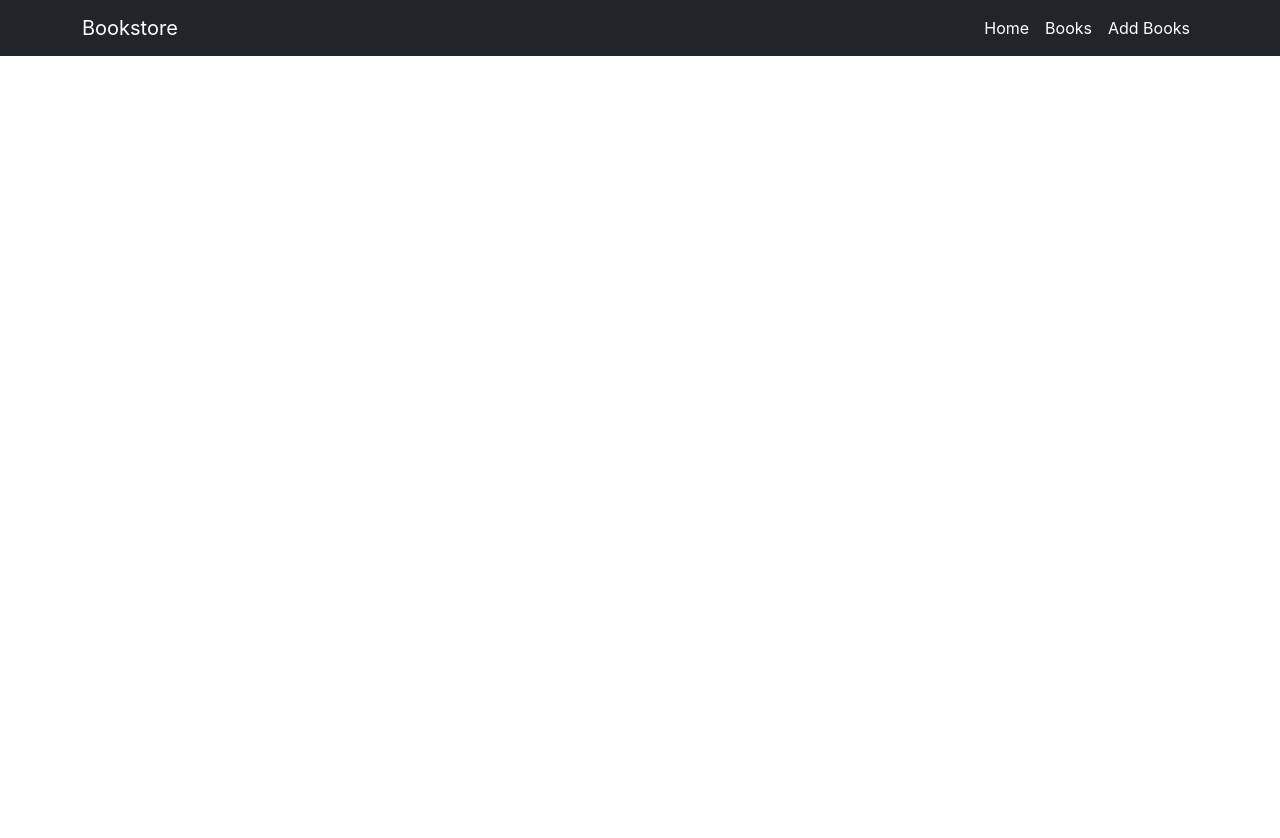
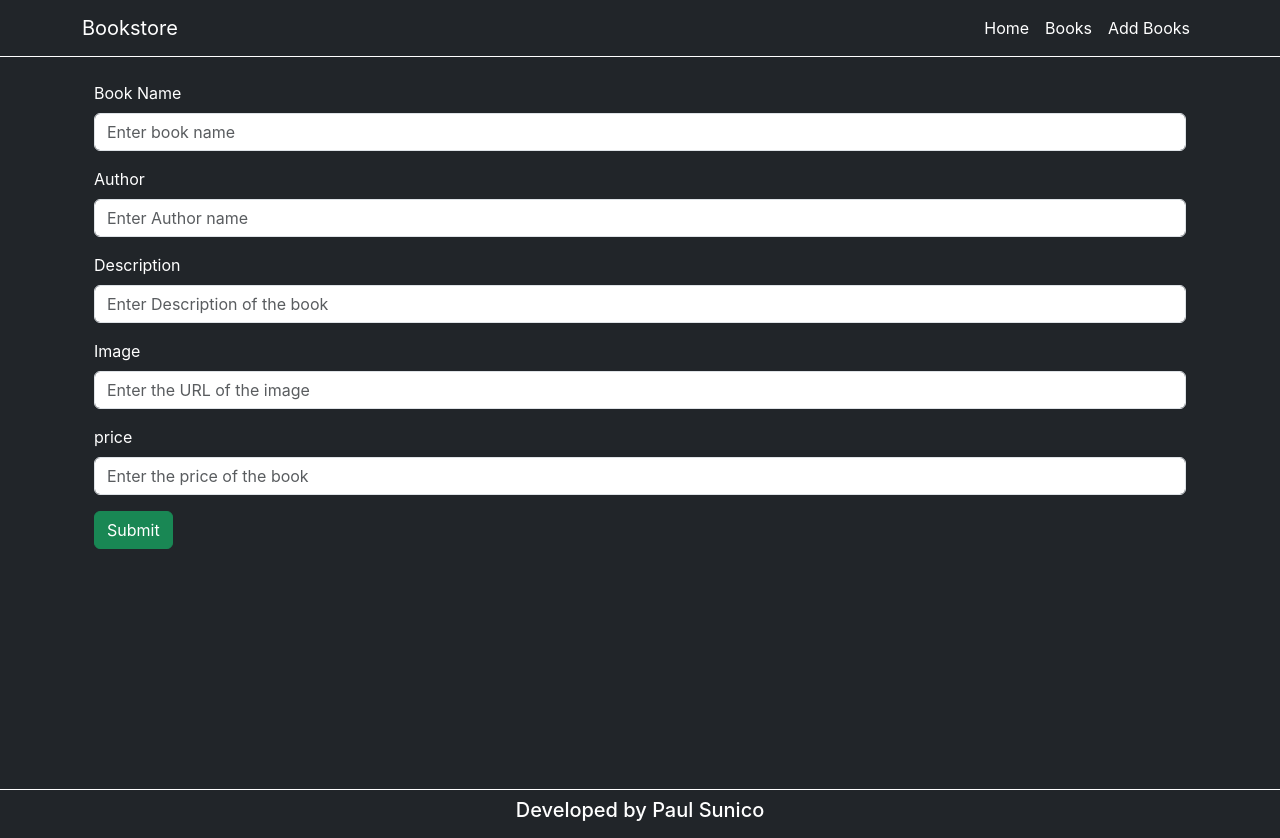
Before and after one commit to thebenjieangeles/Bookstore-app, a React (Create React App) app: page /addbooks in a window 1280 px wide. Before the commit the page ends 800 px from the top, so only its background shows below. Built offline with nearby package versions, Linux system fonts and the light colour scheme.

Commit message:
added routes for add books section and created footer

```diff
--- a/src/App.js
+++ b/src/App.js
@@ -1,4 +1,5 @@
 import "./App.css";
+import Footer from "./components/Footer";
 import Navbar from "./components/Navbar";
 import AddBooks from "./pages/AddBooks";
 import Books from "./pages/Books";
@@ -11,9 +12,10 @@ function App() {
       <Navbar />
       <Routes>
         <Route exact path="/" element={<Home />} />
-        <Route path="/" element={<Books />} />
-        <Route path="/" element={<AddBooks />} />
+        <Route path="/books" element={<Books />} />
+        <Route path="/addbooks" element={<AddBooks />} />
       </Routes>
+      <Footer />
     </Router>
   );
 }
--- /dev/null
+++ b/src/components/Footer.jsx
@@ -0,0 +1,14 @@
+import React from "react";
+
+const Footer = () => {
+  return (
+    <div
+      className="d-flex justify-content-center align-items-center p-2 text-white bg-dark"
+      style={{ borderTop: "1px solid white" }}
+    >
+      <h5>Developed by Paul Sunico</h5>
+    </div>
+  );
+};
+
+export default Footer;
--- a/src/components/Navbar.jsx
+++ b/src/components/Navbar.jsx
@@ -1,4 +1,5 @@
 import React from "react";
+import { Link } from "react-router-dom";
 
 const Navbar = () => {
   return (
@@ -25,25 +26,18 @@ const Navbar = () => {
           </button>
           <div className="collapse navbar-collapse" id="navbarSupportedContent">
             <ul className="navbar-nav ms-auto mb-2 mb-lg-0">
-              <li className="nav-item">
-                <a
-                  className="nav-link active text-white"
-                  aria-current="page"
-                  href="#"
-                >
-                  Home
-                </a>
-              </li>
-              <li className="nav-item">
-                <a className="nav-link text-white" href="#">
-                  Books
-                </a>
-              </li>
-              <li className="nav-item">
-                <a className="nav-link text-white" href="#">
-                  Add Books
-                </a>
-              </li>
+              <Link className="nav-item nav-link active text-white" to="/">
+                Home
+              </Link>
+              <Link className="nav-item nav-link active text-white" to="/books">
+                Books
+              </Link>
+              <Link
+                className="nav-item nav-link active text-white"
+                to="/addBooks"
+              >
+                Add Books
+              </Link>
             </ul>
           </div>
         </div>
--- a/src/pages/AddBooks.jsx
+++ b/src/pages/AddBooks.jsx
@@ -1,7 +1,86 @@
 import React from "react";
 
 const AddBooks = () => {
-  return <div>AddBooks</div>;
+  return (
+    <div
+      className="bg-dark d-flex justify-content-center align items-center"
+      style={{ minHeight: "91.5vh" }}
+    >
+      <div className="container p-4">
+        <div className="mb-3 ">
+          <label
+            for="exampleFormControlInput1"
+            className="form-label text-white"
+          >
+            Book Name
+          </label>
+          <input
+            type="text"
+            className="form-control"
+            id="exampleFormControlInput1"
+            placeholder="Enter book name"
+          />
+        </div>
+        <div className="mb-3 ">
+          <label
+            for="exampleFormControlInput1"
+            className="form-label text-white"
+          >
+            Author
+          </label>
+          <input
+            type="text"
+            className="form-control"
+            id="exampleFormControlInput1"
+            placeholder="Enter Author name"
+          />
+        </div>
+        <div className="mb-3 ">
+          <label
+            for="exampleFormControlInput1"
+            className="form-label text-white"
+          >
+            Description
+          </label>
+          <input
+            type="text"
+            className="form-control"
+            id="exampleFormControlInput1"
+            placeholder="Enter Description of the book"
+          />
+        </div>
+        <div className="mb-3 ">
+          <label
+            for="exampleFormControlInput1"
+            className="form-label text-white"
+          >
+            Image
+          </label>
+          <input
+            type="text"
+            className="form-control"
+            id="exampleFormControlInput1"
+            placeholder="Enter the URL of the image"
+          />
+        </div>
+        <div className="mb-3 ">
+          <label
+            for="exampleFormControlInput1"
+            className="form-label text-white"
+          >
+            price
+          </label>
+          <input
+            type="number"
+            className="form-control"
+            id="exampleFormControlInput1"
+            placeholder="Enter the price of the book"
+          />
+        </div>
+        <button className="btn btn-success">Submit</button>
+      </div>
+    </div>
+  );
 };
 
 export default AddBooks;
--- a/src/pages/Books.jsx
+++ b/src/pages/Books.jsx
@@ -1,7 +1,11 @@
 import React from "react";
 
 const Books = () => {
-  return <div>Books</div>;
+  return (
+    <div className="bg-dark" style={{ height: "91.5vh" }}>
+      Books
+    </div>
+  );
 };
 
 export default Books;
--- a/src/pages/Home.css
+++ b/src/pages/Home.css
@@ -10,3 +10,11 @@
   border-radius: 20px;
   opacity: 0.5;
 }
+
+.viewBook {
+  text-decoration: none;
+}
+
+.viewBook:hover {
+  color: gray;
+}
--- a/src/pages/Home.jsx
+++ b/src/pages/Home.jsx
@@ -1,4 +1,5 @@
 import React from "react";
+import { Link } from "react-router-dom";
 import "./Home.css";
 import bookshelfImage from "../images/bookstore.jpg";
 
@@ -13,7 +14,9 @@ const Home = () => {
           <h2 style={{ fontSize: "50px" }}>
             Empowering Minds, One Book at a Time: Your Trusted Bookstore Online.
           </h2>
-          <button className="viewBook my-3">View Books</button>
+          <Link to="/books" className="viewBook my-3">
+            View Books
+          </Link>
         </div>
         <div
           className="col-lg-6 d-flex justify-content-center align-items-center flex-column"
```
